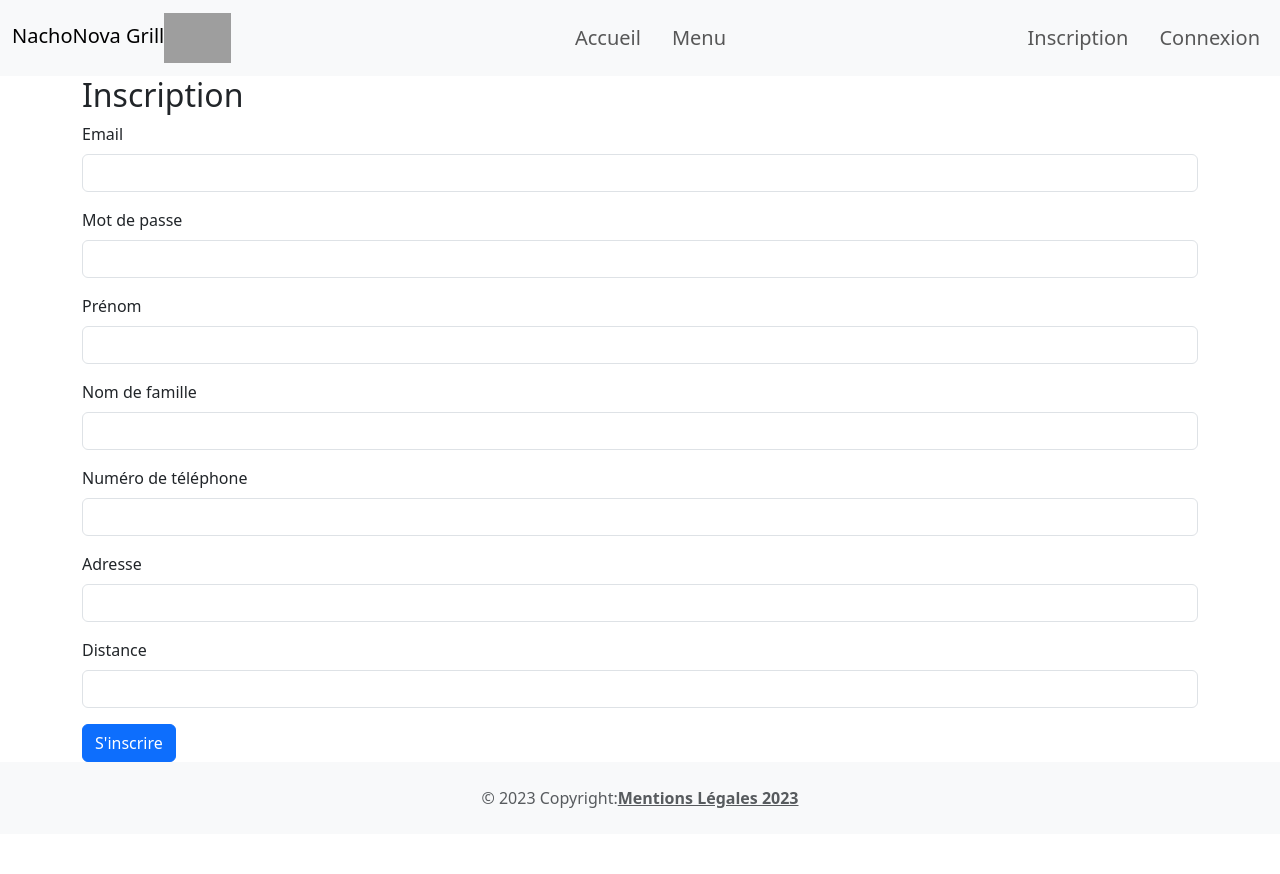
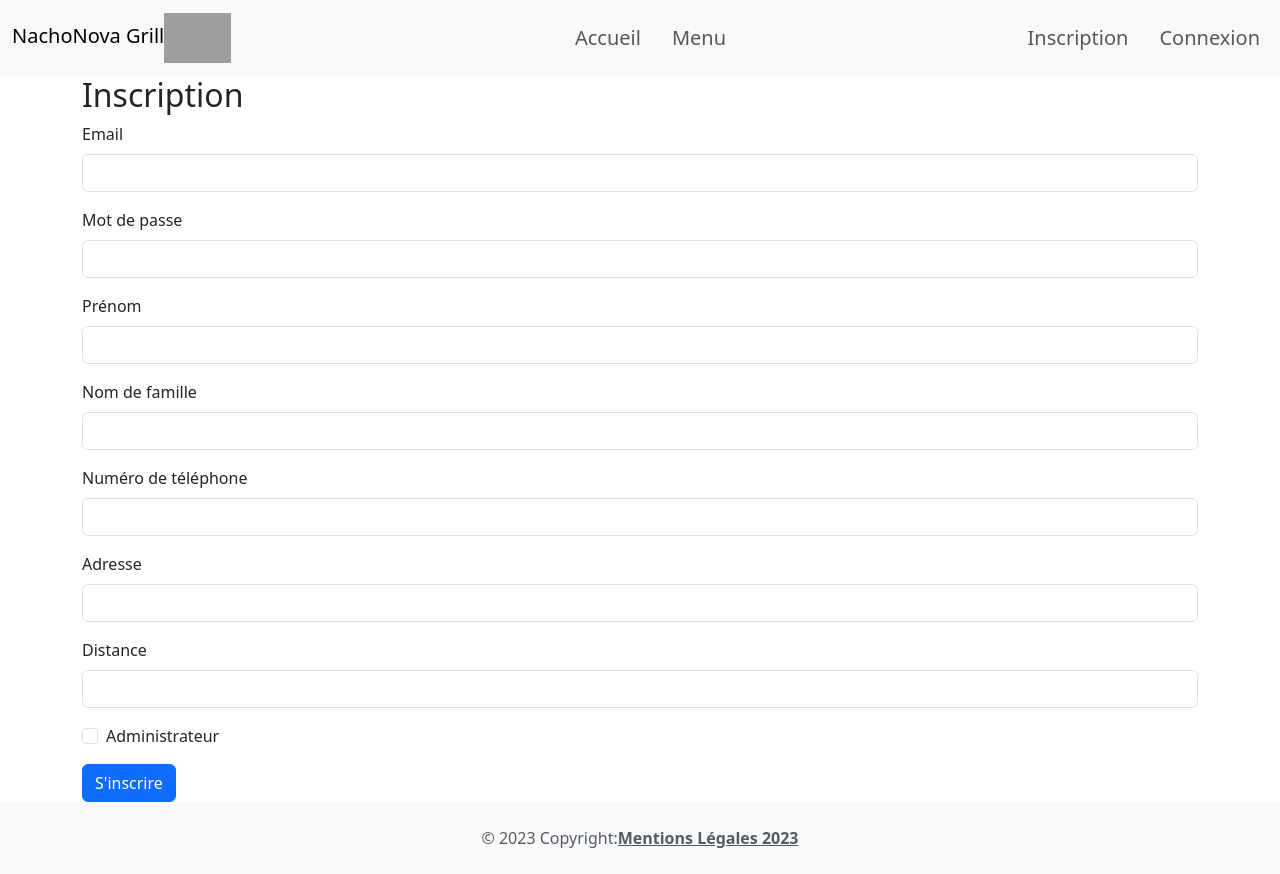
Before and after one commit to arnaudlagarde/expressfood-app, a React (Create React App) app in the folder front/: page /register in a window 1280 px wide. Before the commit the page ends 834 px from the top, so only its background shows below. Built offline with nearby package versions, Linux system fonts and the light colour scheme; grey boxes are pictures that could not be loaded.

Commit message:
Possibilité de créer un compte admin en cochant la case Administrateur dans le formulaire d'inscription

```diff
--- a/front/src/components/Login.js
+++ b/front/src/components/Login.js
@@ -14,6 +14,7 @@ function Login() {
         // Déconnexion : supprimez les variables du localStorage
         localStorage.removeItem("user");
         localStorage.removeItem("isLoggedIn");
+        localStorage.removeItem("isAdmin"); // Supprimer "isAdmin" lors de la déconnexion
     };
 
     const handleInputChange = (e) => {
@@ -29,6 +30,8 @@ function Login() {
         localStorage.setItem("user", JSON.stringify(user));
         // Marquer l'utilisateur comme connecté
         localStorage.setItem("isLoggedIn", "true");
+        // Stocker si l'utilisateur est admin ou non
+        localStorage.setItem("isAdmin", user.est_administrateur ? "true" : "false");
     };
 
     const handleSubmit = async (e) => {
@@ -53,6 +56,7 @@ function Login() {
                 if (localStorage.getItem("isLoggedIn")) {
                     // La variable user existe, vous pouvez l'afficher dans la console de log
                     console.log("Utilisateur connecté :", JSON.parse(localStorage.getItem("user")));
+                    console.log("est administrateur :", JSON.parse(localStorage.getItem("isAdmin")));
                 } else {
                     console.log("Utilisateur non connecté");
                 }
--- a/front/src/components/Navbar.js
+++ b/front/src/components/Navbar.js
@@ -5,6 +5,7 @@ import { useCart } from "./CartContext";
 
 function Navbar() {
   const isLoggedIn = localStorage.getItem('isLoggedIn') === 'true';
+  const isAdmin = localStorage.getItem('isAdmin') === 'true';
   const user = JSON.parse(localStorage.getItem('user') || "{}");
   const userId = user.id;
   const navigate = useNavigate();
@@ -13,6 +14,7 @@ function Navbar() {
   const handleLogout = () => {
     localStorage.removeItem('user');
     localStorage.removeItem('isLoggedIn');
+    localStorage.removeItem('isAdmin');
     navigate('/');
   };
 
--- a/front/src/components/Register.js
+++ b/front/src/components/Register.js
@@ -1,5 +1,6 @@
 import React, { useState } from "react";
 import { Container, Form, Button } from "react-bootstrap";
+import { useNavigate } from "react-router-dom";
 
 function Register() {
     const [formData, setFormData] = useState({
@@ -10,13 +11,17 @@ function Register() {
         phone: "",
         address: "",
         distance: "",
+        est_administrateur: false, // Par défaut, l'utilisateur n'est pas administrateur
     });
 
+    const navigate = useNavigate(); // Utilisez useNavigate pour gérer la redirection
+
     const handleInputChange = (e) => {
-        const { name, value } = e.target;
+        const { name, value, type, checked } = e.target;
+        const inputValue = type === "checkbox" ? checked : value;
         setFormData({
             ...formData,
-            [name]: value,
+            [name]: inputValue,
         });
     };
 
@@ -36,6 +41,7 @@ function Register() {
             if (response.status === 201) {
                 console.log("Inscription réussie");
                 // Redirigez l'utilisateur ou affichez un message de succès.
+                navigate("/");
             } else {
                 console.log("Échec de l'inscription");
                 // L'inscription a échoué, affichez un message d'erreur.
@@ -119,6 +125,15 @@ function Register() {
                         required
                     />
                 </Form.Group>
+                <Form.Group className="mb-3">
+                    <Form.Check
+                        type="checkbox"
+                        name="est_administrateur"
+                        label="Administrateur"
+                        checked={formData.est_administrateur}
+                        onChange={handleInputChange}
+                    />
+                </Form.Group>
                 <Button variant="primary" type="submit">
                     S'inscrire
                 </Button>
```
Also changed, not shown: 1 other file (tests, documents, lock files or other folders).
